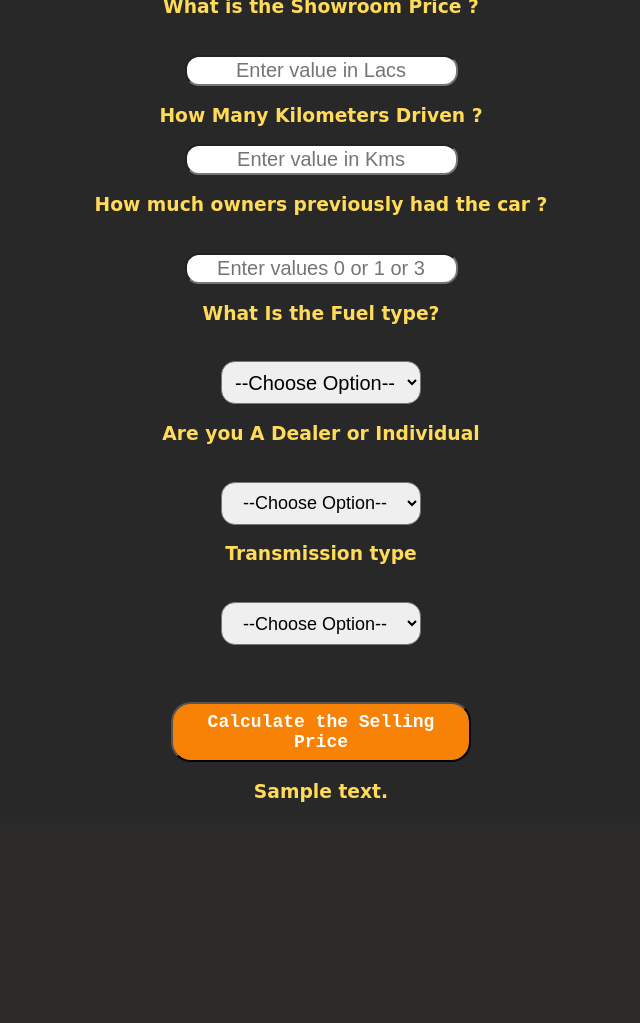
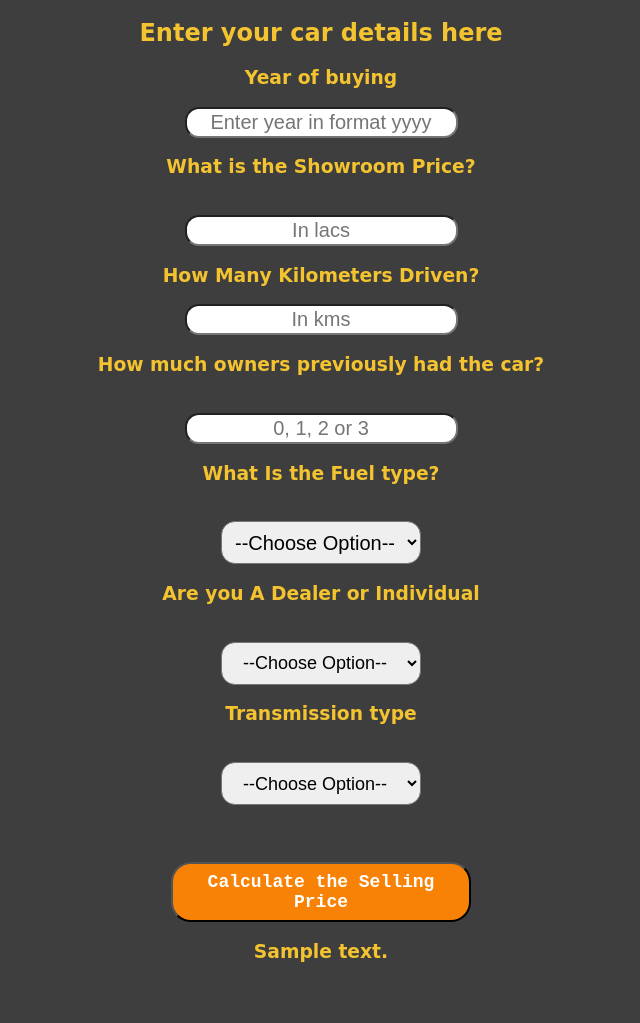
Before and after one commit to hruship24/Car_Price_Prediction, a Flask app: template templates/index.html in a window 1280 px wide. Shown: the part 441-1464 px from the top of the page, without its empty margins (319-959 px from the left). Before the commit the page ends 1243 px from the top, so only its background shows below. Run offline with Flask 2, Linux system fonts and the light colour scheme; the template is opened without the code that fills it: most values are stand-ins (such as "Sample title", 1, 10 or a date in 2020); parts of the project's set-up code (start-up, migrations or seed data) failed here and were passed over.

Commit message:
New Index File Added

```diff
--- a/templates/index.html
+++ b/templates/index.html
@@ -8,17 +8,17 @@
 </head>
 
 <body>
-
     <div class="hero-image">
       <div class="hero-text">
 
-        <h1 style="font-size:50px">Car Price Prediction</h1>
 
-            <h3 style="font-family:Papyrus">Predict your old car price according to your car features.</h3>
+
+        <h1 style="font-size:60px">Car Price Prediction</h1>
+
+            <h3 style="font-family:Papyrus:30px">Predict your old car price according to your car features.</h3>
 
       </div>
     </div>
-
 
      <style>
 
@@ -29,10 +29,9 @@
         }
 
         .hero-image {
-
-          background-image: linear-gradient(rgba(0, 0, 0, 0.5), rgba(0, 0, 0, 0.5)), url("carback.jpg");
-          height: 35%;
-          background-position: bottom;
+          background-image: linear-gradient(rgba(0, 0, 0, 0.7), rgba(0, 0, 0, 0.7)), url(https://images.unsplash.com/photo-1571203483902-4ee1555f0777?ixlib=rb-1.2.1&ixid=MnwxMjA3fDB8MHxwaG90by1wYWdlfHx8fGVufDB8fHx8&auto=format&fit=crop&w=1170&q=80);
+          height: 55%;
+          background-position: center center;
           background-repeat: no-repeat;
           background-size: cover;
           position: relative;
@@ -50,22 +49,21 @@
     </style>
 
 
-
-    <div style="color:	rgb(255, 219, 88)">
+    <div style="color: #F4C430">
         <form action="{{ url_for('predict')}}" method="post">
             <h2>Enter your car details here</h2>
-            <h3>Year of Buying</h3>
+            <h3>Year of buying</h3>
 
-            <input id="first" name="Year" type="text" pattern="[0-9]*" placeholder="Enter in format of yyyy" required="required">
-            <h3>What is the Showroom Price ?</h3><br><input id="second" name="Present_Price" required="required" placeholder="Enter value in Lacs" type="text" pattern="[0-9]*">
-            <h3>How Many Kilometers Driven ?</h3><input id="third" name="Kms_Driven" required="required" placeholder="Enter value in Kms" type="text" pattern="[0-9]*">
-            <h3>How much owners previously had the car ?</h3><br><input id="fourth" name="Owner" placeholder="Enter values 0 or 1 or 3" required="required" type="text" pattern="[0-9]*">
+            <input id="first" name="Year" type="text" pattern="[0-9]*" required="required" placeholder="Enter year in format yyyy">
+            <h3>What is the Showroom Price?</h3><br><input id="second" name="Present_Price" required="required" type="text" pattern="[0-9]*" placeholder="In lacs">
+            <h3>How Many Kilometers Driven?</h3><input id="third" name="Kms_Driven" required="required" type="text" pattern="[0-9]*" placeholder="In kms">
+            <h3>How much owners previously had the car?</h3><br><input id="fourth" name="Owner" required="required" type="text" pattern="[0-3]*" placeholder="0, 1, 2 or 3">
             <h3>What Is the Fuel type?</h3><br><select name="Fuel_Type_Petrol" id="fuel" required="required">
                 <option disabled="disabled" selected="selected">--Choose Option--</option>
                 <option value="Petrol">Petrol</option>
                 <option value="Diesel">Diesel</option>
                 <option value="Diesel">CNG</option>
-            </select >
+            </select>
             <h3>Are you A Dealer or Individual</h3><br><select name="Seller_Type_Individual" id="resea" required="required">
                 <option disabled="disabled" selected="selected">--Choose Option--</option>
                 <option value="Dealer">Dealer</option>
@@ -76,7 +74,7 @@
                 <option value="Mannual">Manual Car</option>
                 <option value="Automatic">Automatic Car</option>
             </select>
-            <br></br>
+            <br> <br>
             <br><br><button id="sub" type="submit ">Calculate the Selling Price</button>
             <br>
 
@@ -85,7 +83,7 @@
 
         </form>
 
-        <h3>{{ prediction_text }}<br></br><h3>
+        <h3>{{ prediction_text }}<h3><br><br>
     </div>
 
 
@@ -95,10 +93,7 @@
     <style>
         input:invalid {
 
-            <div class="isa_error">
-   <i class="fa fa-times-circle"></i>
-   Replace this text with your own text.
-</div>
+
                 animation: shake 300ms;
                 color: red;
             }
@@ -108,7 +103,7 @@
             75% { transform: translateX(4px);  }
         }
 	body {
-            background-color: #282828;
+            background-color: #1a1818d5;
             text-align: center;
             padding: 0px;
 	    font-family: cursive;
@@ -218,7 +213,6 @@
             text-align: center;
         }
 
-
     </style>
 </body>
 
```
Also changed, not shown: templates/carback.jpg (deleted).
